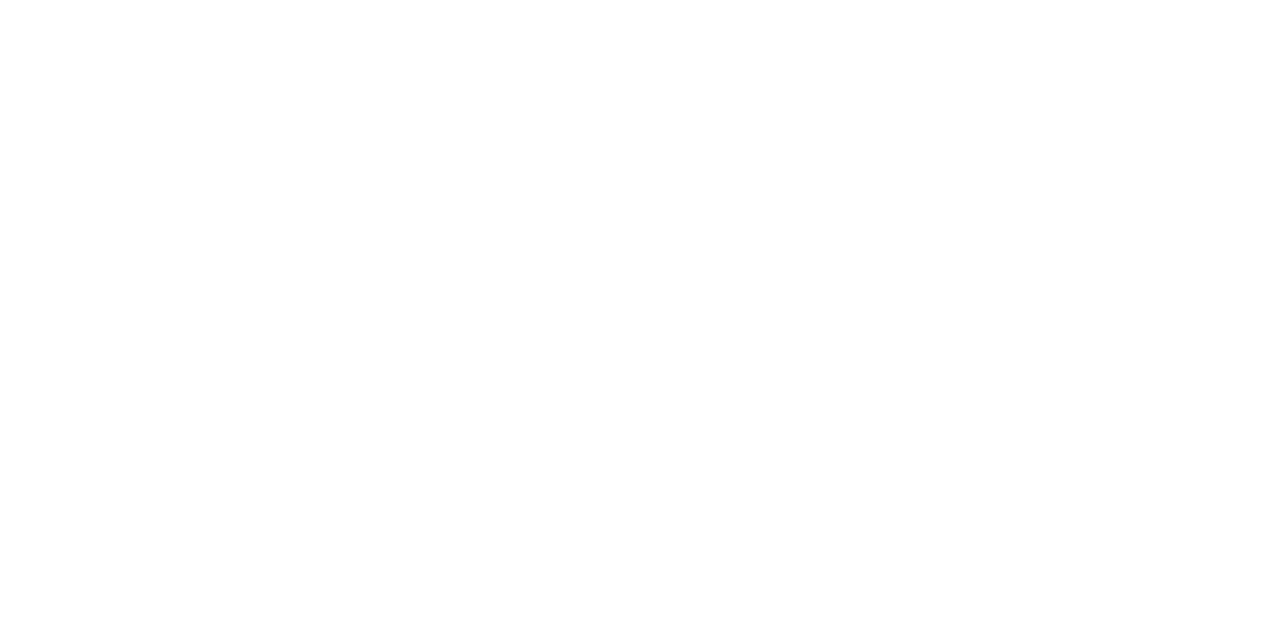
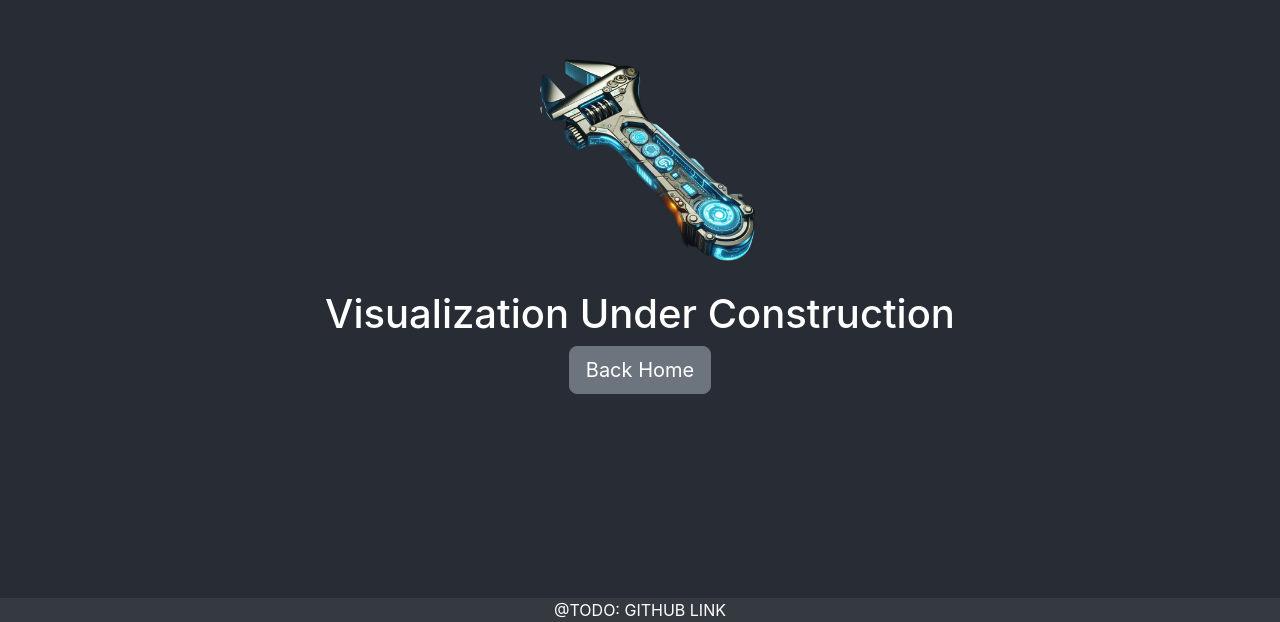
Before and after one commit to Maxwell-Calhoun/Algorithm-Visualizer, a React (Create React App) app in the folder algorithm-visualizer/: page /Algorithm-Visualizer/Search in a window 1280 px wide. Shown: the part 178-800 px from the top of the page. Built offline with nearby package versions, Linux system fonts and the light colour scheme.

Commit message:
adding website information and putting search vis under construciton

```diff
--- a/algorithm-visualizer/public/index.html
+++ b/algorithm-visualizer/public/index.html
@@ -7,7 +7,7 @@
     <meta name="theme-color" content="#000000" />
     <meta
       name="description"
-      content="Web site created using create-react-app"
+      content="A purpose built Algorithm Visualization tool. Showcase how data navigated"
     />
     <link rel="apple-touch-icon" href="%PUBLIC_URL%/logo192.png" />
     <!--
@@ -24,7 +24,7 @@
       work correctly both with client-side routing and a non-root public URL.
       Learn how to configure a non-root public URL by running `npm run build`.
     -->
-    <title>React App</title>
+    <title>Algorithms Visualized</title>
   </head>
   <body>
     <noscript>You need to enable JavaScript to run this app.</noscript>
--- a/algorithm-visualizer/src/Pages/CSS/Search.css
+++ b/algorithm-visualizer/src/Pages/CSS/Search.css
@@ -0,0 +1,15 @@
+.Search {
+    text-align: center;
+    min-height: 100vh;
+    position: relative;
+    background-color: #282c34;
+    justify-content: center;
+    align-items: center;
+    display: flex;
+    color: white;
+    flex-direction: column;
+}
+
+.wrenchImg {
+    height: 30vh;
+}
--- a/algorithm-visualizer/src/Pages/Search.js
+++ b/algorithm-visualizer/src/Pages/Search.js
@@ -1,9 +1,21 @@
 import './CSS/Search.css';
+import { Footer } from '../Components/Footer';
+import wrench from '../img/wrench.png'
+import Button from 'react-bootstrap/Button';
+import { useNavigate } from "react-router-dom";
 
 export default function Search() {
+    const navigate = useNavigate();
     return (
         <div className="Search">
-
+            <img className='wrenchImg' src={wrench} alt="wrench"/>
+            <div className='Construction'>
+                <h1>Visualization Under Construction</h1>
+                <Button variant="secondary" size="lg" onClick={() => navigate("/")}>
+                Back Home
+                </Button>
+            </div>
+            <Footer/>
         </div>
     );
 }
```
Also changed, not shown: algorithm-visualizer/src/img/algorithms_illustration.jpg (renamed from algorithm-visualizer/img/algorithms_illustration.jpg), algorithm-visualizer/src/img/wrench.png (added).
